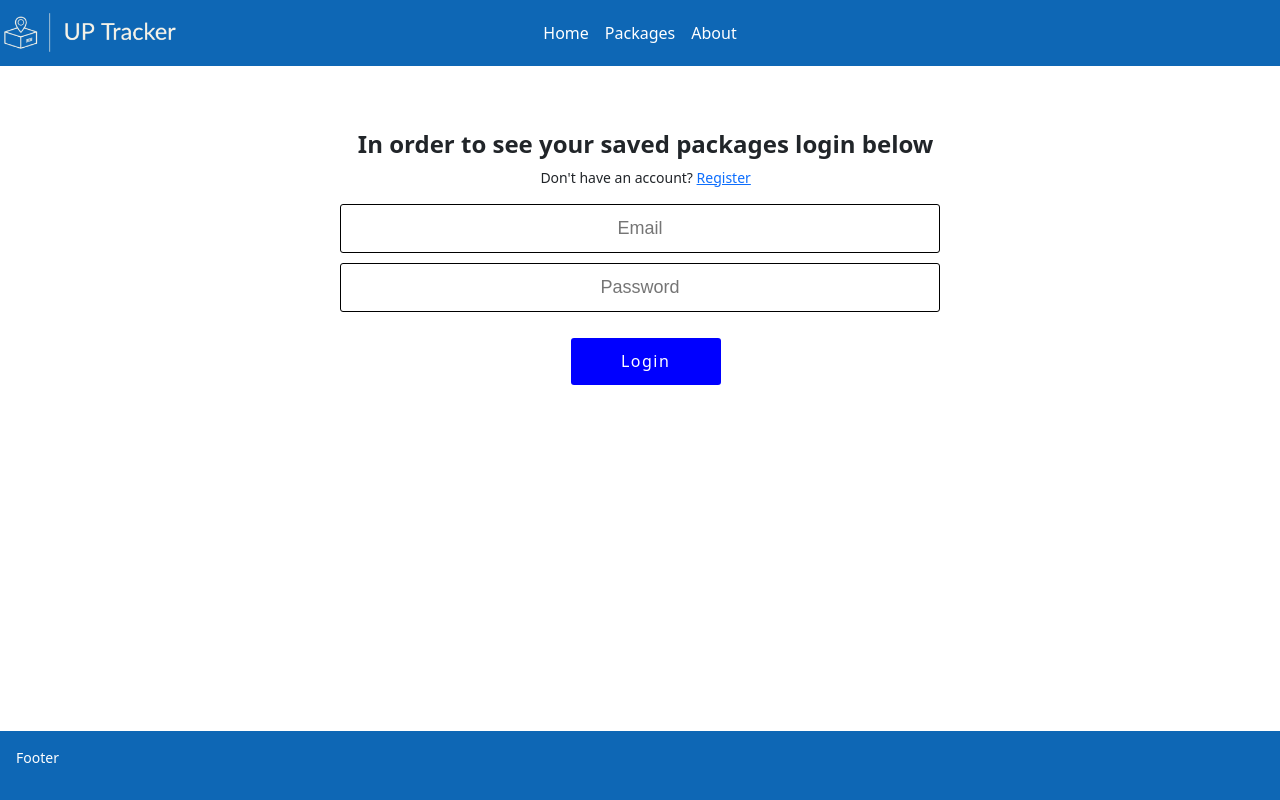
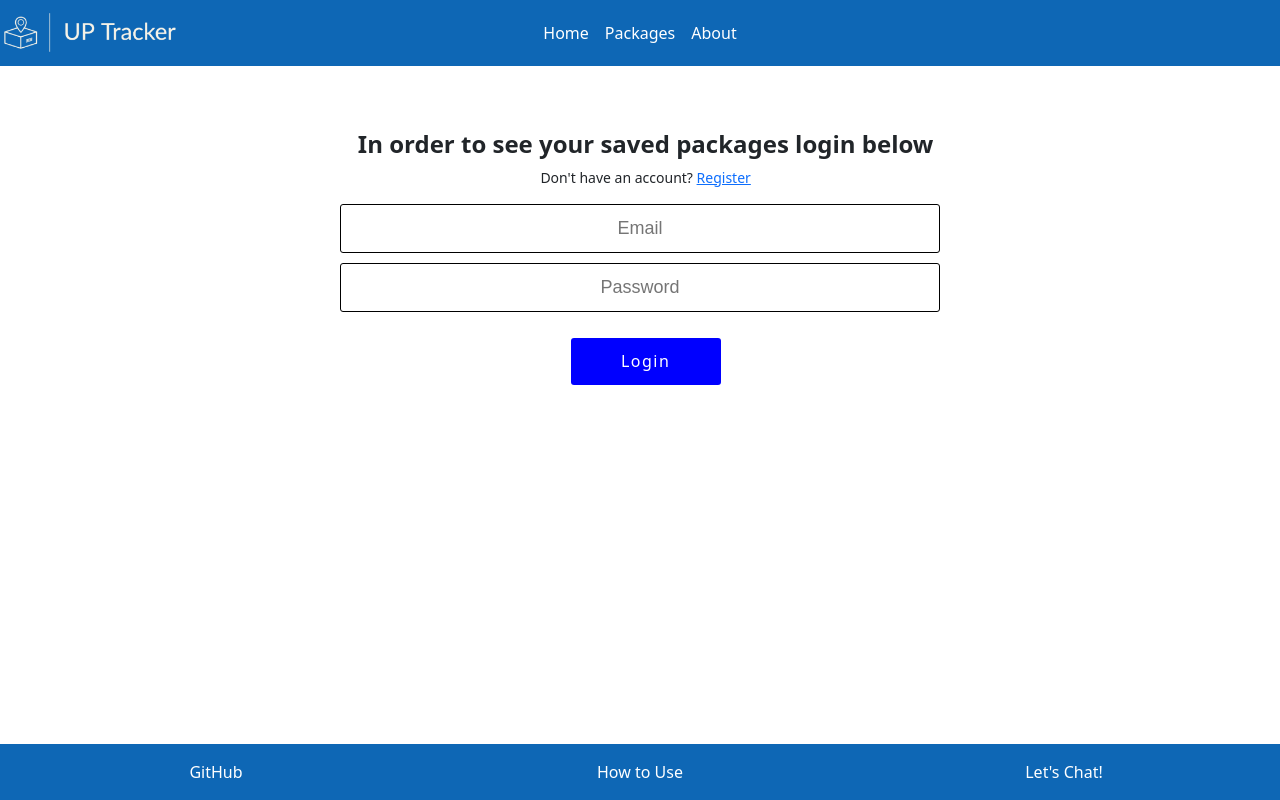
Before and after one commit to junyi-s/UP_Tracker, a React (Create React App) app in the folder front-end/: page /login in a window 1280 px wide. Built offline with nearby package versions, Linux system fonts and the light colour scheme.

Commit message:
added links to the footer
+ link to: github, confluence, about page

```diff
--- a/front-end/src/components/footer.js
+++ b/front-end/src/components/footer.js
@@ -1,9 +1,21 @@
 import React from "react"
 import './styles.css'
+import {Col, Row} from "react-bootstrap";
+import {BrowserRouter, Link} from 'react-router-dom';
 
 const Footer = () => (
   <div className="footer">
-    <p>Footer</p>
+    <Row>
+      <Col>
+        <a href="https://github.com/junyi-s/UP_Tracker" target="_blank" class = "footer-link">GitHub</a>
+      </Col>
+      <Col>
+        <a href="https://u-package-tracker.atlassian.net/l/c/ip6C681r" target="_blank" class = "footer-link">How to Use</a>
+      </Col>
+      <Col>
+        <a href="/about" class = "footer-link">Let's Chat!</a>
+      </Col>
+    </Row>
   </div>
 );
 
--- a/front-end/src/components/styles.css
+++ b/front-end/src/components/styles.css
@@ -26,3 +26,16 @@
     left: 0;
     width: 100%;
   }
+
+.col{
+    text-align: center;
+}
+
+a.footer-link {
+    color: white !important;
+    text-decoration: none;
+}
+
+a.footer-link:hover {
+    text-decoration: underline;
+}
```
Also changed, not shown: 2 other files (tests, documents, lock files or other folders).
